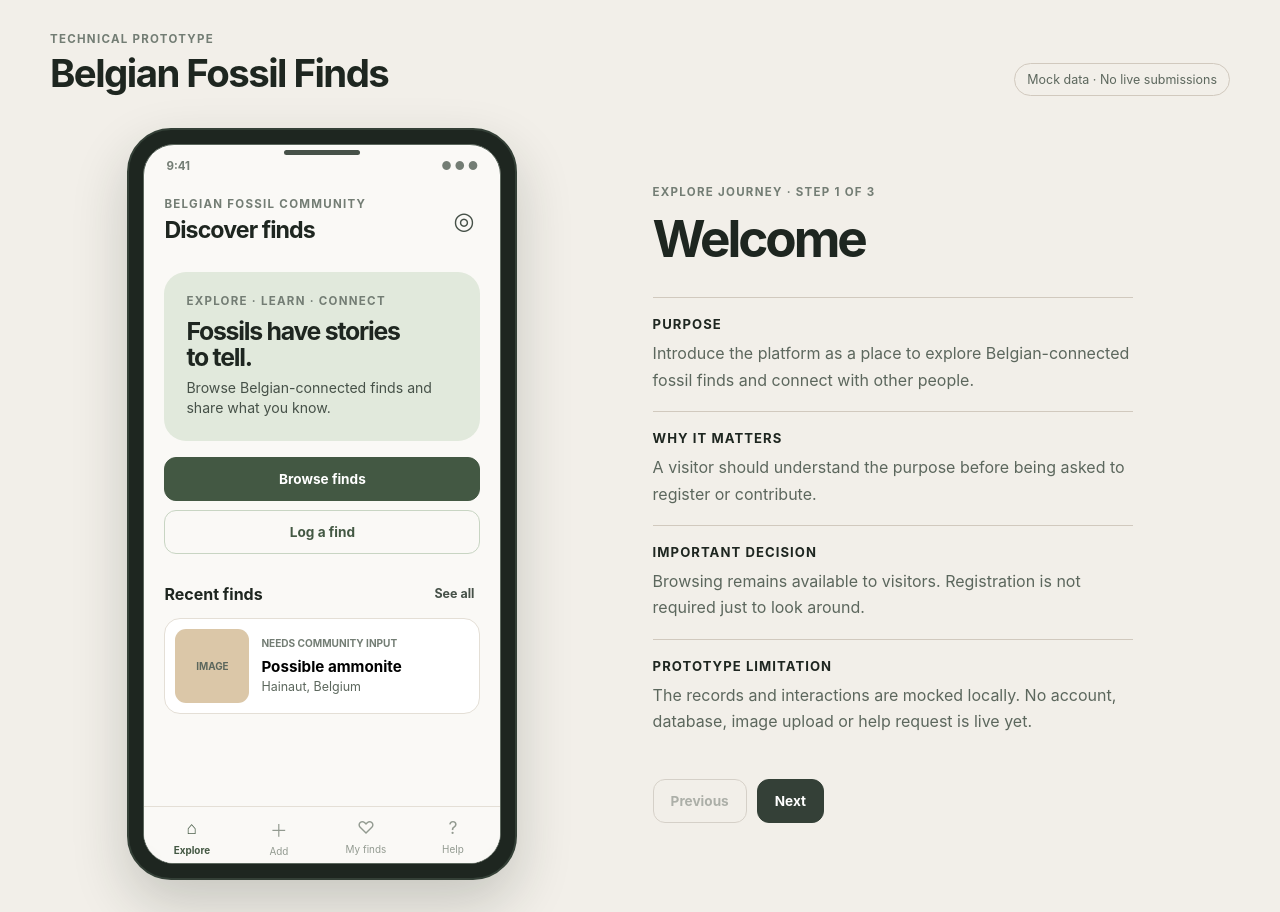
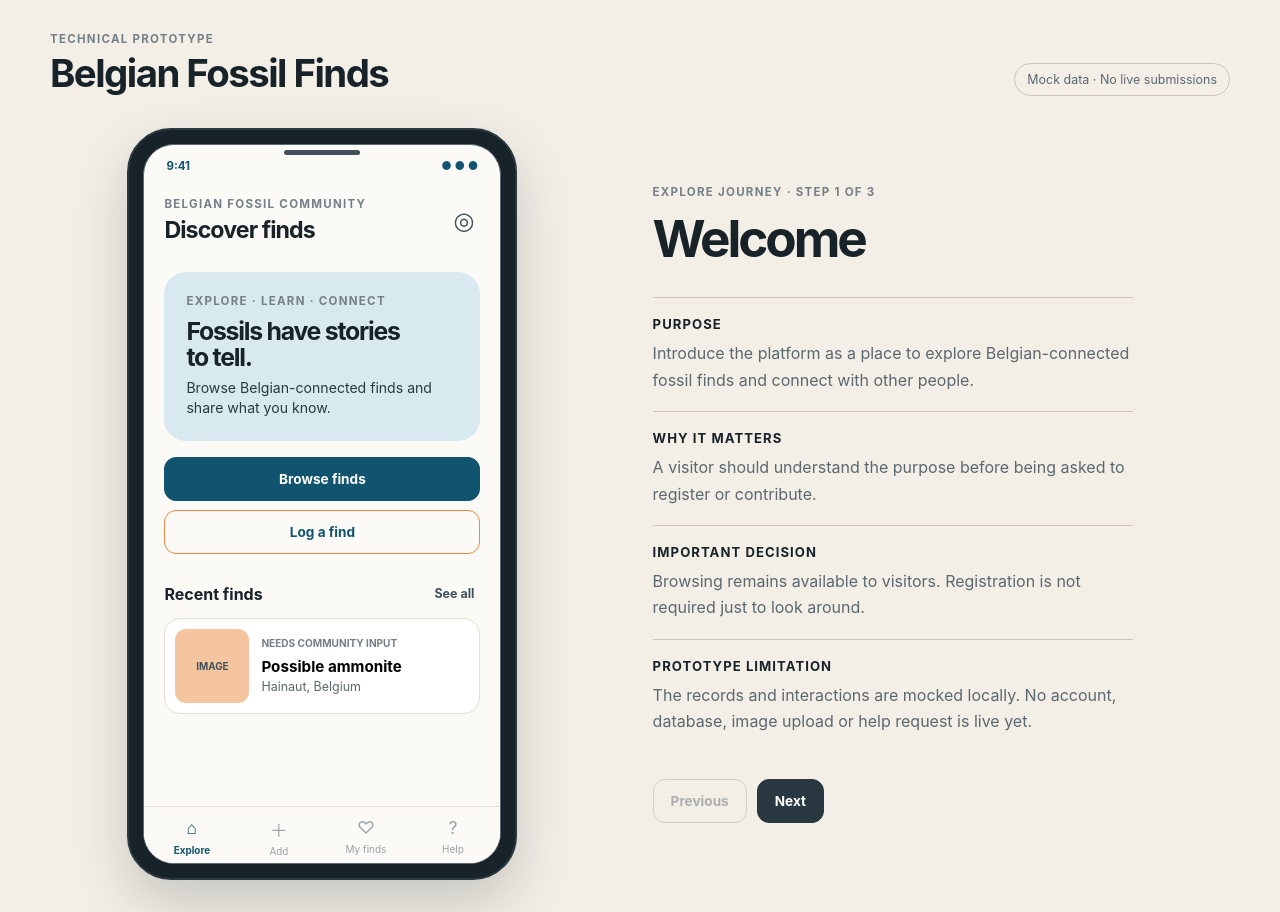
Before and after one commit to HelEvX/belgian-finds-prototype, a React (Vite) app: page / in a window 1280 px wide. Built offline with nearby package versions, Linux system fonts and the light colour scheme.

Commit message:
color palette implementation

```diff
--- a/src/styles/root.css
+++ b/src/styles/root.css
@@ -1,99 +1,196 @@
 :root {
-  /* Primaries: raw swatches only. A supplied palette should replace values here. */
-  --primary-ink-950: #1e2620;
-  --primary-ink-800: #344037;
-  --primary-ink-700: #465148;
-  --primary-ink-600: #5c675d;
-  --primary-ink-500: #737d74;
-  --primary-ink-400: #929a90;
+  /*
+   * Raw palette
+   *
+   * Direction:
+   * - shale/carbon ink for authority and legibility
+   * - chalk/limestone neutrals for the main environment
+   * - quarry blue for trust, science and interaction
+   * - excavation orange for discovery, participation and energy
+   */
+
+  /* Shale and carbon */
+  --primary-ink-950: #172229;
+  --primary-ink-800: #293841;
+  --primary-ink-700: #40515a;
+  --primary-ink-600: #5a6870;
+  --primary-ink-500: #748087;
+  --primary-ink-400: #98a1a5;
+
+  /* Chalk and limestone */
   --primary-stone-0: #ffffff;
-  --primary-stone-50: #faf9f6;
-  --primary-stone-100: #f2efe9;
-  --primary-stone-200: #e4dfd6;
-  --primary-stone-300: #d1c9be;
-  --primary-stone-400: #aca397;
-  --primary-sage-50: #f0f4ed;
-  --primary-sage-100: #e1e9dc;
-  --primary-sage-200: #c8d5c3;
-  --primary-sage-300: #aabda5;
-  --primary-sand-100: #eadcc6;
-  --primary-sand-200: #dbc7a8;
-  --primary-sand-300: #c4ad89;
-  --primary-accent-700: #435843;
+  --primary-stone-50: #fbfaf6;
+  --primary-stone-100: #f3efe7;
+  --primary-stone-200: #e5ded2;
+  --primary-stone-300: #cec3b4;
+  --primary-stone-400: #a99c8c;
 
-  /* Tokens: reusable visual roles, independent of components. */
+  /* Quarry water and scientific blue */
+  --primary-blue-50: #edf5f8;
+  --primary-blue-100: #d8e9f0;
+  --primary-blue-200: #afd1df;
+  --primary-blue-300: #7db4ca;
+  --primary-blue-400: #4f99b7;
+  --primary-blue-500: #2d81a2;
+  --primary-blue-600: #176b8b;
+  --primary-blue-700: #10546f;
+  --primary-blue-800: #123f51;
+
+  /* Excavation and discovery orange */
+  --primary-orange-50: #fff4eb;
+  --primary-orange-100: #fbe5d3;
+  --primary-orange-200: #f4c59f;
+  --primary-orange-300: #eba66f;
+  --primary-orange-400: #e88946;
+  --primary-orange-500: #d96f2d;
+  --primary-orange-600: #b95621;
+  --primary-orange-700: #914117;
+
+  /*
+   * Compatibility aliases
+   *
+   * These preserve any existing references in the other stylesheets.
+   * New semantic mappings below use the new palette names directly.
+   */
+
+  --primary-sage-50: var(--primary-blue-50);
+  --primary-sage-100: var(--primary-blue-100);
+  --primary-sage-200: var(--primary-blue-200);
+  --primary-sage-300: var(--primary-blue-300);
+
+  --primary-sand-100: var(--primary-orange-100);
+  --primary-sand-200: var(--primary-orange-200);
+  --primary-sand-300: var(--primary-orange-300);
+
+  --primary-accent-700: var(--primary-blue-700);
+
+  /*
+   * Reusable visual roles
+   *
+   * Components should consume these variables rather than raw swatches.
+   */
+
   --color-canvas: var(--primary-stone-100);
   --color-surface: var(--primary-stone-0);
   --color-app-surface: var(--primary-stone-50);
-  --color-surface-subtle: var(--primary-sage-50);
-  --color-surface-emphasis: var(--primary-sage-100);
+
+  --color-surface-subtle: var(--primary-blue-50);
+  --color-surface-emphasis: var(--primary-blue-100);
+
   --color-text: var(--primary-ink-950);
   --color-text-muted: var(--primary-ink-600);
   --color-text-subtle: var(--primary-ink-500);
   --color-text-disabled: var(--primary-ink-400);
+
   --color-border: var(--primary-stone-300);
   --color-border-subtle: var(--primary-stone-200);
   --color-border-strong: var(--primary-stone-400);
-  --color-accent: var(--primary-accent-700);
+
+  --color-accent: var(--primary-blue-700);
   --color-on-accent: var(--primary-stone-0);
+
   --color-accent-subtle: color-mix(in srgb, var(--color-accent), transparent 82%);
+
   --color-accent-surface: color-mix(in srgb, var(--color-accent), var(--color-surface) 91%);
+
   --color-app-surface-translucent: color-mix(in srgb, var(--color-app-surface), transparent 2%);
+
   --color-app-surface-hint: color-mix(in srgb, var(--color-app-surface), transparent 6%);
 
-  /* Semantics: component and state intent. Consume these outside this file. */
-  --color-action-primary: var(--color-accent);
-  --color-action-primary-foreground: var(--color-on-accent);
-  --color-action-primary-surface: var(--color-accent-surface);
-  --color-action-primary-border: var(--color-accent);
-  --color-action-hover-border: var(--primary-sage-300);
-  --color-action-focus-ring: color-mix(in srgb, var(--color-accent), var(--color-surface) 58%);
-  --color-status-text: var(--color-text-subtle);
-  --color-scrollbar: var(--primary-sage-300);
+  /*
+   * Component and state semantics
+   */
+
+  /* Primary actions and interaction states */
+  --color-action-primary: var(--primary-blue-700);
+  --color-action-primary-foreground: var(--primary-stone-0);
+  --color-action-primary-surface: var(--primary-blue-50);
+  --color-action-primary-border: var(--primary-blue-700);
+  --color-action-hover-border: var(--primary-blue-300);
+
+  --color-action-focus-ring: color-mix(in srgb, var(--primary-blue-500), var(--color-surface) 58%);
+
+  /* General status and interface details */
+  --color-status-text: var(--primary-blue-700);
+  --color-scrollbar: var(--primary-blue-200);
+  --color-icon: var(--primary-blue-700);
+
+  /* Cards and form controls */
   --color-card-border: var(--color-border-subtle);
+  --color-card-text: var(--color-text-muted);
+
   --color-input-border: var(--color-border-subtle);
-  --color-filter-border: var(--primary-sage-200);
+
+  --color-filter-border: var(--primary-blue-200);
   --color-filter-text: var(--color-text-muted);
+
   --color-placeholder-muted: var(--color-text-disabled);
-  --color-icon: var(--color-action-primary);
-  --color-welcome-surface: var(--primary-sage-100);
-  --color-welcome-text: var(--primary-ink-700);
-  --color-record-intro-surface: var(--primary-sage-100);
-  --color-record-intro-text: var(--primary-ink-700);
-  --color-placeholder-surface: var(--primary-sand-200);
-  --color-placeholder-text: var(--primary-ink-600);
-  --color-card-text: var(--color-text-muted);
-  --color-image-ammonite: var(--primary-sand-200);
-  --color-image-shell: var(--primary-sage-200);
+
+  /* Welcome and introductory surfaces */
+  --color-welcome-surface: var(--primary-blue-100);
+  --color-welcome-text: var(--primary-ink-800);
+
+  --color-record-intro-surface: var(--primary-orange-100);
+  --color-record-intro-text: var(--primary-ink-800);
+
+  /* Image placeholders */
+  --color-placeholder-surface: var(--primary-orange-200);
+  --color-placeholder-text: var(--primary-ink-700);
+
+  --color-image-ammonite: var(--primary-orange-200);
+  --color-image-shell: var(--primary-blue-100);
   --color-image-rock: var(--primary-stone-300);
+
+  /* Detail gallery */
   --color-thumbnail-border: var(--color-border-subtle);
   --color-thumbnail-surface: var(--primary-stone-200);
+
+  /* Record metadata */
   --color-location-text: var(--color-text-muted);
-  --color-fact-surface: var(--color-surface-subtle);
+
+  --color-fact-surface: var(--primary-blue-50);
   --color-fact-label: var(--color-text-subtle);
-  --color-determination-border: var(--primary-sage-300);
-  --color-determination-surface: var(--color-surface-subtle);
+
+  /* Determination history */
+  --color-determination-border: var(--primary-blue-300);
+  --color-determination-surface: var(--primary-blue-50);
   --color-determination-text: var(--primary-ink-700);
   --color-empty-text: var(--color-text-disabled);
+
+  /* Persistent mobile navigation */
   --color-navigation-border: var(--color-border-subtle);
   --color-navigation-text: var(--color-text-disabled);
-  --color-choice-active-surface: var(--color-action-primary-surface);
-  --color-choice-symbol-surface: var(--color-surface-emphasis);
+
+  /* Record-type choices */
+  --color-choice-active-surface: var(--primary-blue-50);
+  --color-choice-symbol-surface: var(--primary-orange-100);
+
   --color-selection-note-text: var(--color-text-subtle);
-  --color-selection-note-active-border: var(--color-action-primary-border);
+  --color-selection-note-active-border: var(--primary-blue-700);
   --color-selection-note-active-text: var(--primary-ink-700);
+
+  /* Smartphone frame */
   --color-frame-border: var(--primary-ink-800);
   --color-frame-surface: var(--primary-ink-950);
   --color-frame-detail: var(--primary-ink-700);
   --color-frame-screen-border: var(--primary-ink-600);
+
   --color-frame-shadow: color-mix(in srgb, var(--primary-ink-950), transparent 80%);
+
   --color-frame-highlight: color-mix(in srgb, var(--primary-stone-0), transparent 65%);
-  --color-button-secondary-border: var(--primary-sage-200);
+
+  /* Secondary and presentation buttons */
+  --color-button-secondary-border: var(--primary-orange-400);
   --color-button-outline-border: var(--color-border-strong);
   --color-button-dark: var(--primary-ink-800);
   --color-button-text: var(--primary-ink-700);
 
+  /*
+   * Typography, spacing and geometry
+   */
+
   --font-sans: Inter, ui-sans-serif, system-ui, -apple-system, BlinkMacSystemFont, "Segoe UI", sans-serif;
+
   --space-1: 4px;
   --space-2: 8px;
   --space-3: 12px;
@@ -102,9 +199,12 @@
   --space-6: 24px;
   --space-7: 28px;
   --space-8: 32px;
+
   --radius-control: 12px;
   --radius-card: 16px;
+
   --focus-ring: var(--color-action-focus-ring);
+
   font-family: var(--font-sans);
   color: var(--color-text);
   background: var(--color-canvas);
@@ -112,7 +212,9 @@
   text-rendering: optimizeLegibility;
 }
 
-* { box-sizing: border-box; }
+* {
+  box-sizing: border-box;
+}
 
 html {
   min-width: 320px;
@@ -130,6 +232,10 @@ body {
 button,
 input,
 textarea,
-select { font: inherit; }
+select {
+  font: inherit;
+}
 
-#root { min-height: 100vh; }
+#root {
+  min-height: 100vh;
+}
```
